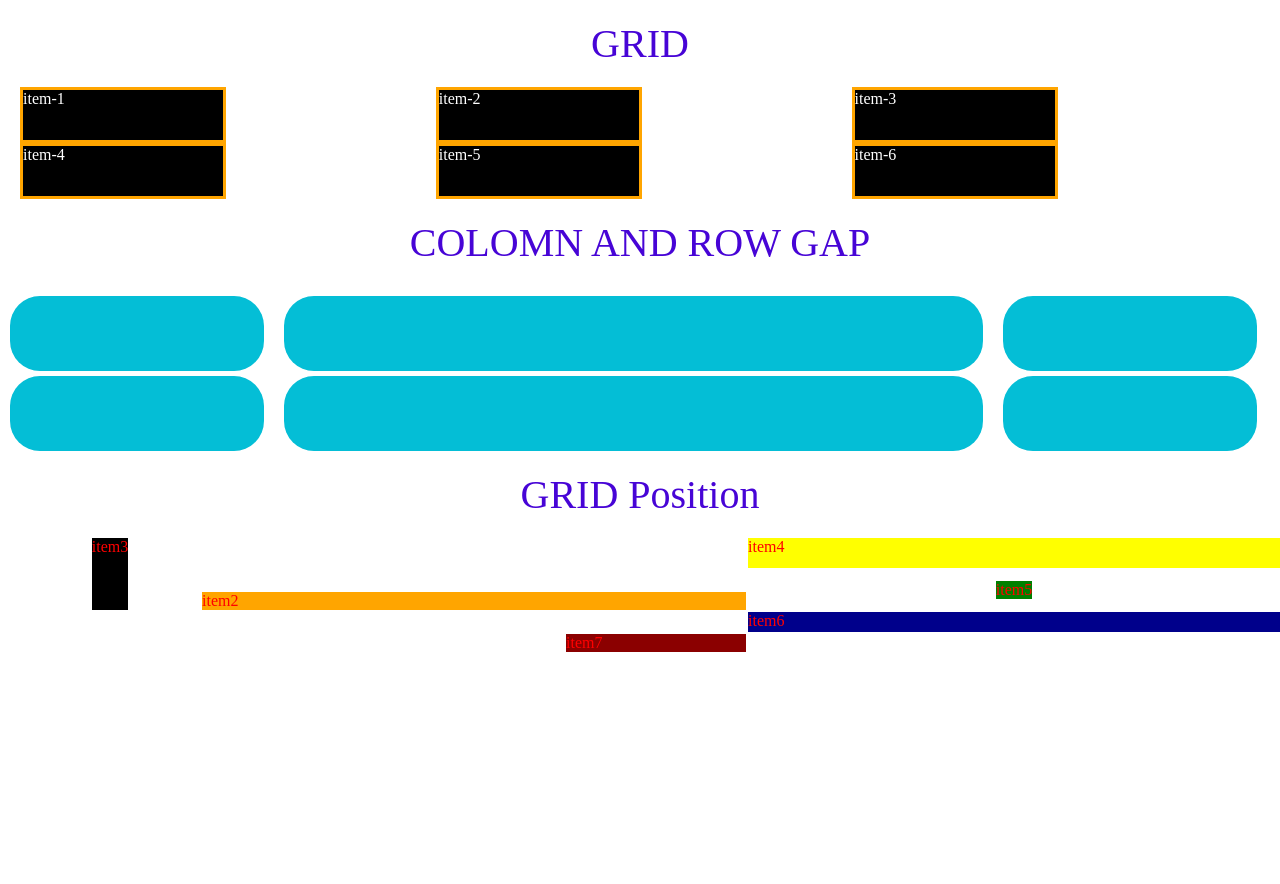
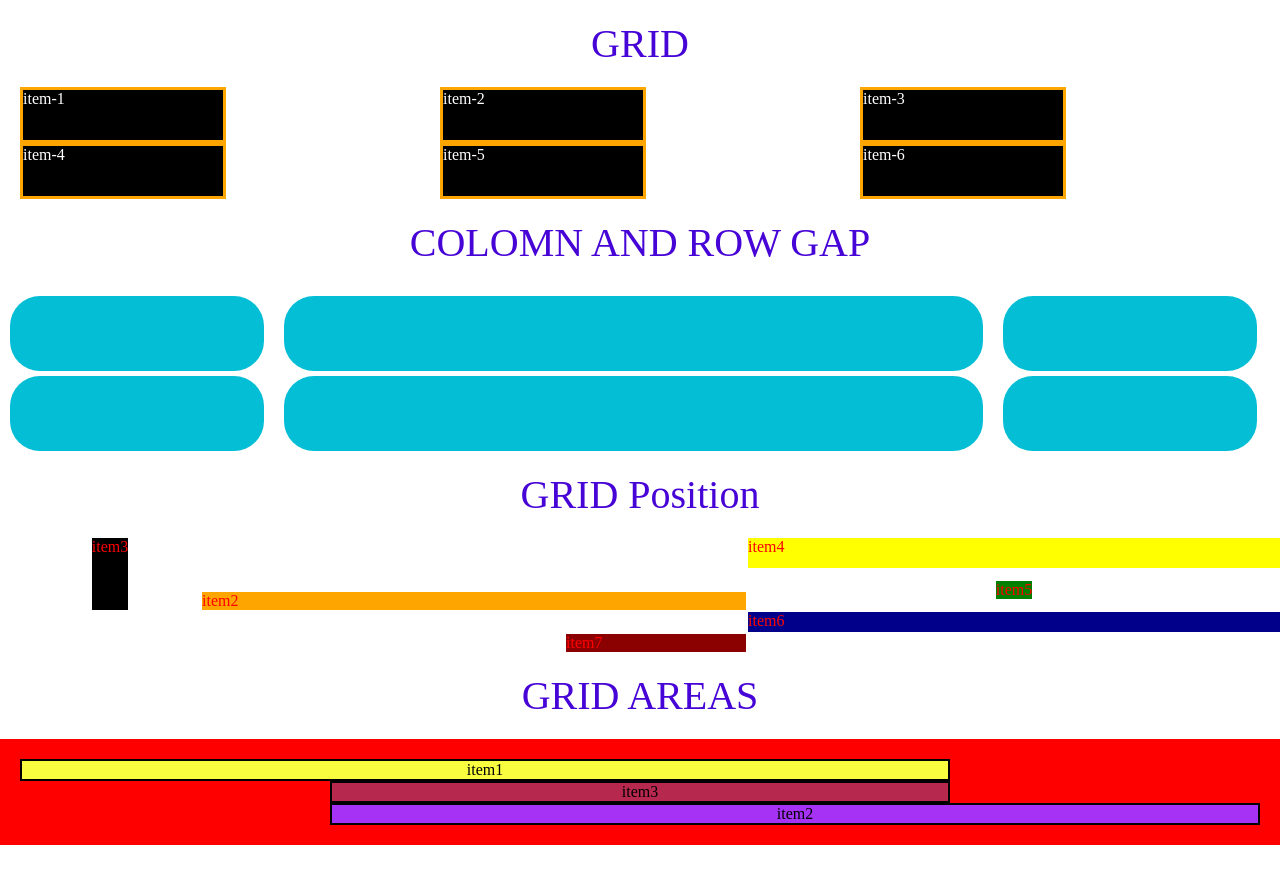
Before and after one commit to LachinovL/WEB, a plain HTML site: page ЛР-7/index.html in a window 1280 px wide. Before the commit the page ends 800 px from the top, so only its background shows below. Drawn offline with Linux system fonts and the light colour scheme.

Commit message:
Add files via upload
lr-7 update

```diff
--- a/ЛР-7/index.html
+++ b/ЛР-7/index.html
@@ -32,6 +32,11 @@
 		<div class="item6">item6</div>
 		<div class="item7">item7</div>
 	</div>
-
+	<p>GRID AREAS</p>
+	<div class="container4">
+		<div class="item-a">item1</div>
+		<div class="item-b">item2</div>
+		<div class="item-c">item3</div>
+	</div>
 </body>
 </html>
--- a/ЛР-7/style.css
+++ b/ЛР-7/style.css
@@ -6,17 +6,16 @@
 .container {
 	margin-left: 20px;
 	display: grid;
-	grid-template-columns: 33% 33% 33%;
+	grid-template-columns: repeat(3, 1fr);
 
 }
 
 .item {
-	width: 200px;
+	max-width: 200px;
 	height: 50px;
 	background-color: black;
 	border: 3px solid orange;
 	color: white;
-
 }
 
 p{
@@ -45,7 +44,7 @@ p{
 
 .container3 {
 	display: grid;
-	grid-template-columns: 180px 180px 180px 180px;
+	grid-template-columns: repeat(4, 180px);
 	grid-template-rows: 30px 40px 20px;
 	grid-column-gap: 2px;
 	grid-row-gap: 2px;
@@ -83,3 +82,37 @@ p{
 	background-color: darkred;
 	grid-column: 4;
 }
+.container4 {
+	display: grid;
+	padding: 20px;
+	text-align: center;
+	background-color: red;
+	margin-bottom: 100px;
+
+	grid-template-columns: repeat(4, 25%);
+	grid-template-rows: auto;
+
+	grid-template-areas:
+	'header header header .'
+	'. footer footer .'
+	'. main main main';
+
+}
+
+.item-a {
+	border: 2px solid;
+	grid-area: header;
+	background-color: #f8fd3f;
+}
+
+.item-b {
+	border: 2px solid;
+	grid-area: main;
+	background-color: #a532f4;
+}
+
+.item-c {
+	border: 2px solid;
+	grid-area: footer;
+	background-color: #b42a53f4;
+}
```
